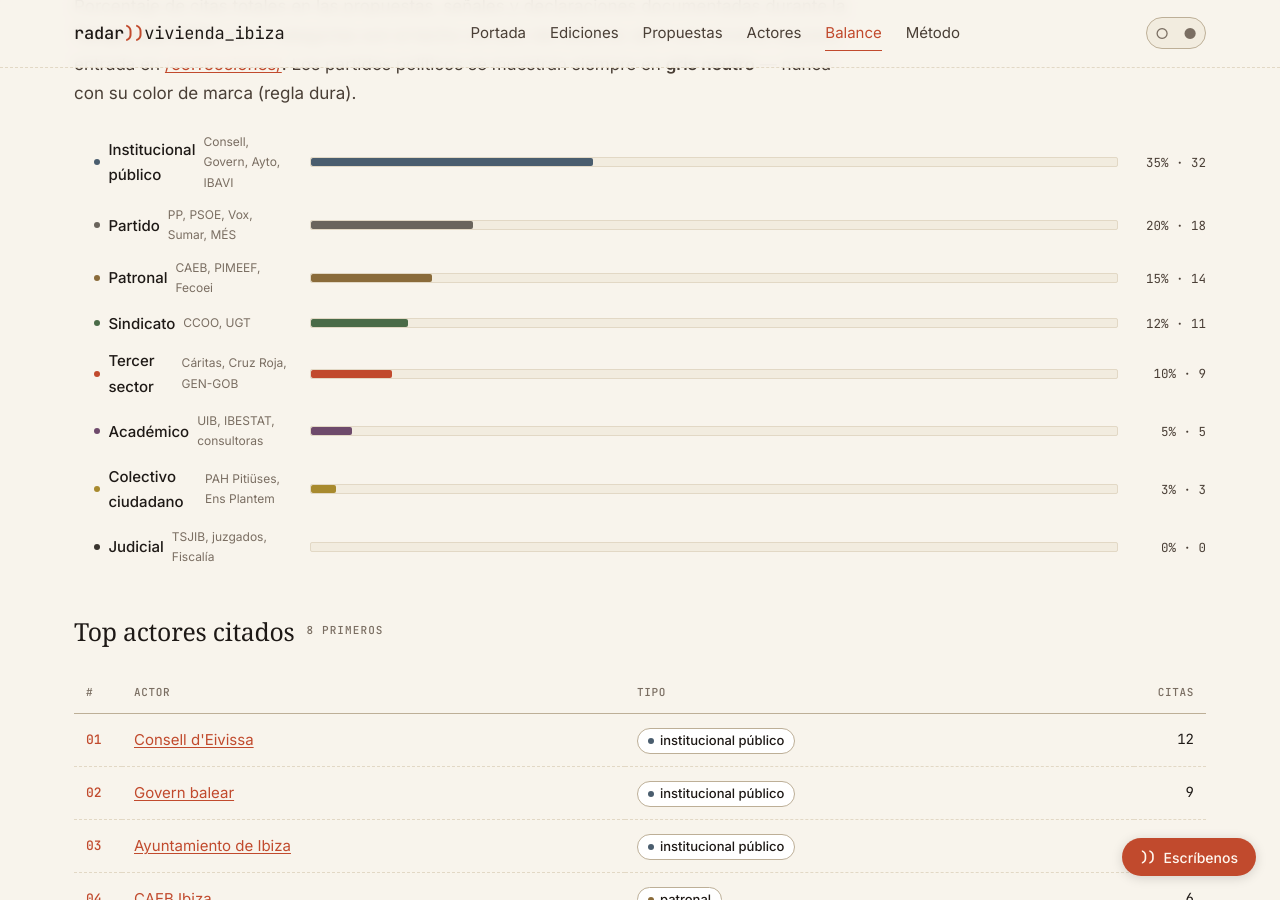
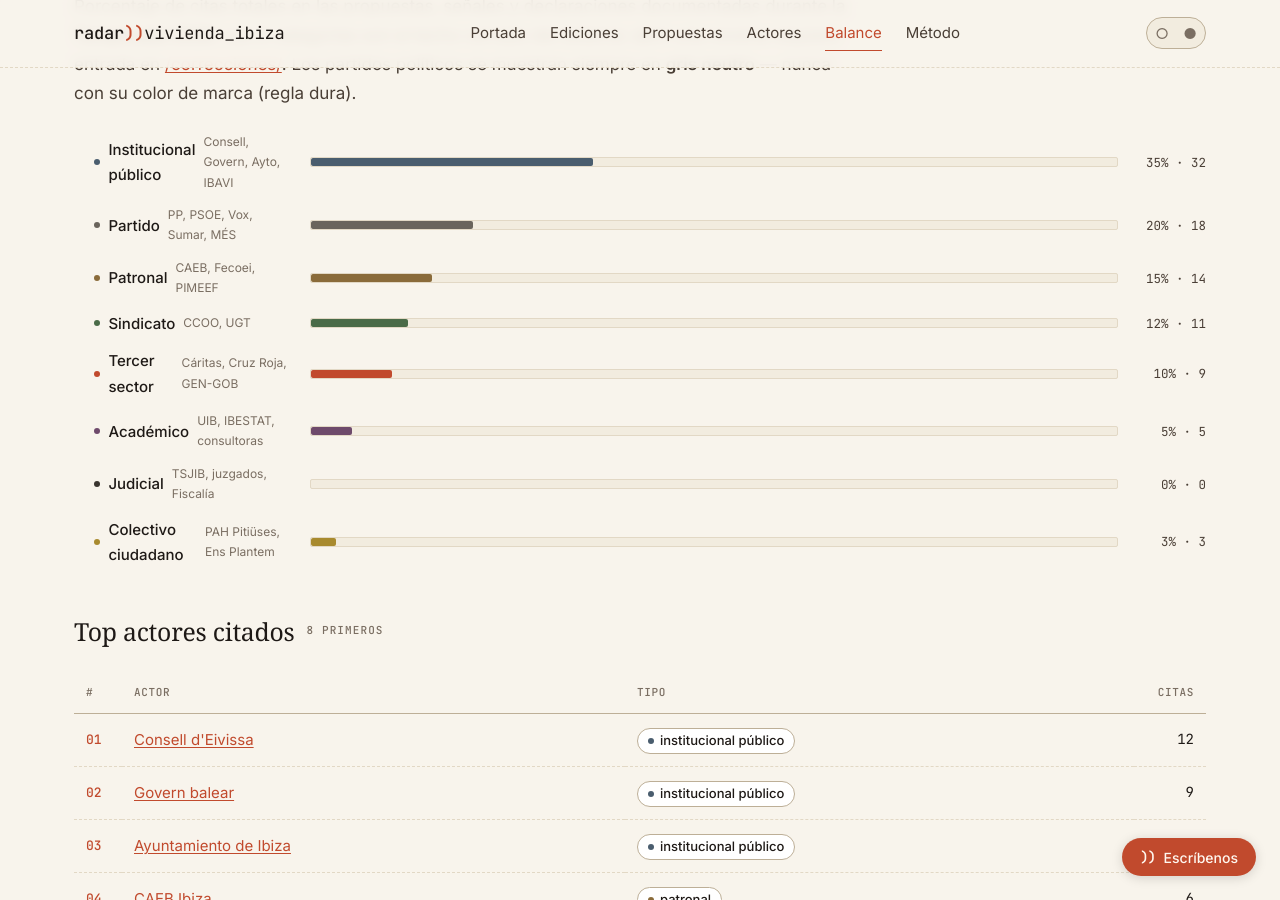
Before and after one commit to otundra/ibiza-housing-radar, a Jekyll site: the page docs/prototype/balance.html, which Jekyll copies as it is, in a window 1280 px wide and 900 px high, scrolled down 669 px. Built offline with Jekyll 4.4.1, drawn with Linux system fonts in a browser that asks for light colours; some web fonts are replaced.

Commit message:
fix(diseno): aplicar orden D26 al prototipo (balance + actor)
- balance.html: judicial sube a posición 7, colectivo ciudadano a 8
  (la taxonomía canónica de /metodo/ pone judicial antes que colectivos)
- balance.html + actor.html: CAEB → Fecoei → PIMEEF dentro del grupo
  patronal (orden alfabético dentro de tipo, regla D26)

Co-Authored-By: Claude Opus 4.7 <noreply@anthropic.com>

```diff
--- a/docs/prototype/actor.html
+++ b/docs/prototype/actor.html
@@ -119,7 +119,7 @@
                   <span class="state-pill state-pill--en-debate">en debate</span>
                 </header>
                 <h3><a href="proposal.html">Residencias para trabajadores de temporada en Ibiza</a></h3>
-                <p class="card-propuesta-resumen">Coalición con CAEB, PIMEEF, Fecoei, CCOO y UGT. Titularidad, ubicación y financiación sin especificar.</p>
+                <p class="card-propuesta-resumen">Coalición con CAEB, Fecoei, PIMEEF, CCOO y UGT. Titularidad, ubicación y financiación sin especificar.</p>
                 <dl class="card-propuesta-meta">
                   <dt>Horizonte</dt><dd>corto plazo (Temporada 2026)</dd>
                   <dt>Primera vez documentada</dt><dd>11 abril 2026</dd>
--- a/docs/prototype/balance.html
+++ b/docs/prototype/balance.html
@@ -97,7 +97,7 @@
               <span class="bar-label">
                 <span class="actor-chip-dot" style="background:var(--actor-patronal)"></span>
                 Patronal
-                <small>CAEB, PIMEEF, Fecoei</small>
+                <small>CAEB, Fecoei, PIMEEF</small>
               </span>
               <span class="bar-track"><span class="bar-fill bar-fill--patronal" style="width:15%"></span></span>
               <span class="bar-value">15% · 14</span>
@@ -131,21 +131,21 @@
             </li>
             <li>
               <span class="bar-label">
+                <span class="actor-chip-dot" style="background:var(--actor-judicial)"></span>
+                Judicial
+                <small>TSJIB, juzgados, Fiscalía</small>
+              </span>
+              <span class="bar-track"><span class="bar-fill bar-fill--judicial" style="width:0%"></span></span>
+              <span class="bar-value">0% · 0</span>
+            </li>
+            <li>
+              <span class="bar-label">
                 <span class="actor-chip-dot" style="background:var(--actor-colectivo)"></span>
                 Colectivo ciudadano
                 <small>PAH Pitiüses, Ens Plantem</small>
               </span>
               <span class="bar-track"><span class="bar-fill bar-fill--colectivo" style="width:3%"></span></span>
               <span class="bar-value">3% · 3</span>
-            </li>
-            <li>
-              <span class="bar-label">
-                <span class="actor-chip-dot" style="background:var(--actor-judicial)"></span>
-                Judicial
-                <small>TSJIB, juzgados, Fiscalía</small>
-              </span>
-              <span class="bar-track"><span class="bar-fill bar-fill--judicial" style="width:0%"></span></span>
-              <span class="bar-value">0% · 0</span>
             </li>
           </ul>
         </section>
```
